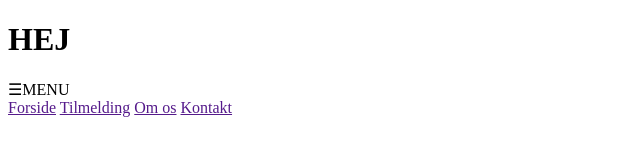
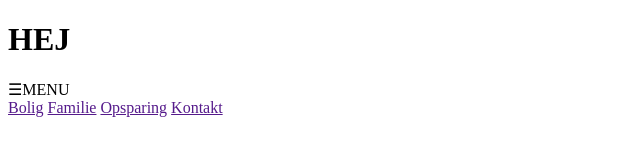
Before and after one commit to Ceci459p/bankgit, a plain HTML site: page index.html in a window 1280 px wide. Shown: the full height of the page, 0-640 px from the left. Drawn offline with Linux system fonts and the light colour scheme.

Commit message:
Update index.html

```diff
--- a/index.html
+++ b/index.html
@@ -19,9 +19,9 @@
                 <input style="display: none; " type="checkbox" id="drop"/>
 
                 <div class="dropdownknapper">
-                    <a href="">Forside</a>
-                    <a href="">Tilmelding</a>
-                    <a href="">Om os</a>
+                    <a href="">Bolig</a>
+                    <a href="">Familie</a>
+                    <a href="">Opsparing</a>
                     <a href="">Kontakt</a>
                     </div>
 
```
